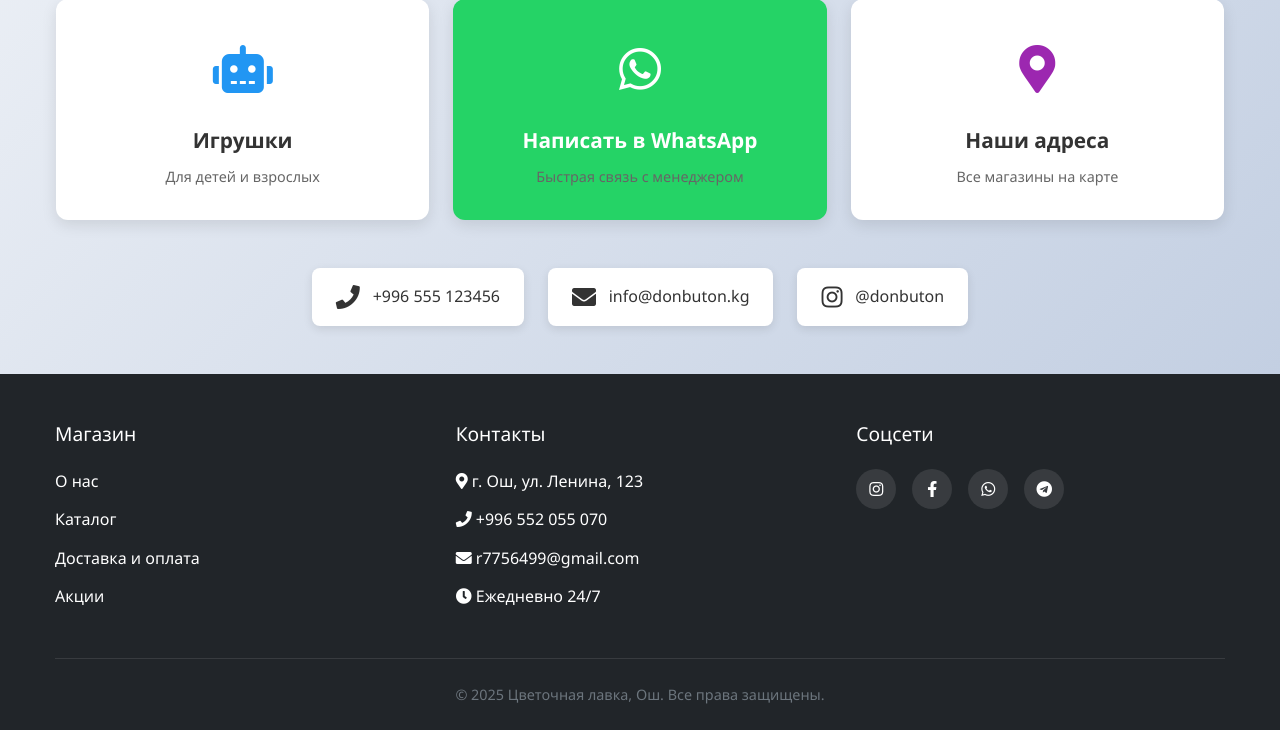
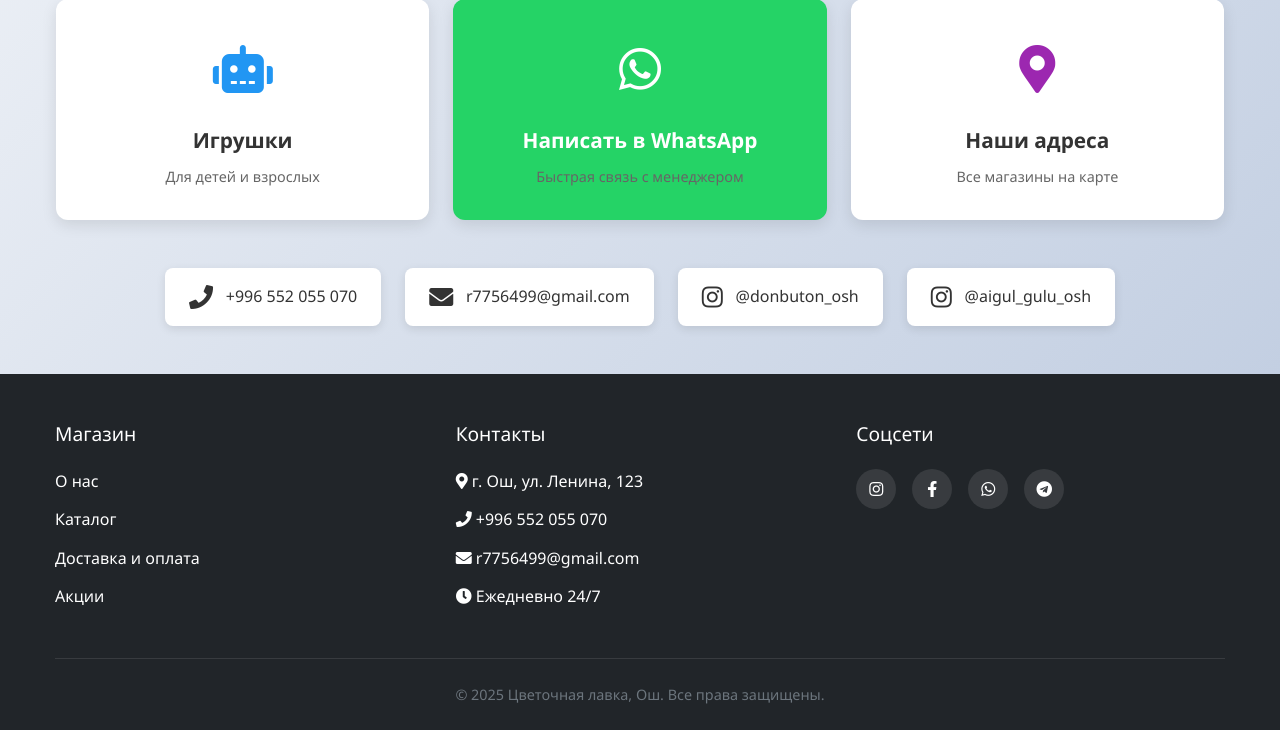
Before and after one commit to Amantur1develooper/flowers, a Django app: page /perekrestk/ in a window 1280 px wide. Shown: the part 585-1315 px from the top of the page. Run offline with Django 5.2, Linux system fonts and the light colour scheme; some libraries are stand-ins or nearby versions.

Commit message:
contact2233

```diff
--- a/core/templates/shop/main_menu.html
+++ b/core/templates/shop/main_menu.html
@@ -214,7 +214,7 @@
             </a>
 
             <!-- Цветы в горшках -->
-            <a href="{% url 'catalog_by_main_category' 'potted-plants' %}" class="menu-button potted-btn">
+            <a href="https://donbuton.kg/catalog/gorshochnye/" class="menu-button potted-btn">
                 <div class="button-icon">
                     <i class="fas fa-seedling"></i>
                 </div>
@@ -223,7 +223,7 @@
             </a>
 
             <!-- Торты -->
-            <a href="{% url 'catalog_by_main_category' 'cakes' %}" class="menu-button cakes-btn">
+            <a href="https://donbuton.kg/catalog/torty/" class="menu-button cakes-btn">
                 <div class="button-icon">
                     <i class="fas fa-birthday-cake"></i>
                 </div>
@@ -232,7 +232,7 @@
             </a>
 
             <!-- Игрушки -->
-            <a href="{% url 'catalog_by_main_category' 'toys' %}" class="menu-button toys-btn">
+            <a href="https://donbuton.kg/catalog/igrushki/" class="menu-button toys-btn">
                 <div class="button-icon">
                     <i class="fas fa-robot"></i>
                 </div>
@@ -241,7 +241,7 @@
             </a>
 
             <!-- WhatsApp -->
-            <a href="https://wa.me/996555123456?text=Здравствуйте!%20Я%20хочу%20сделать%20заказ%20в%20DonButon"
+            <a href="https://wa.me/996552055070?text=Здравствуйте!%20Я%20хочу%20сделать%20заказ%20в%20DonButon"
                target="_blank" class="menu-button whatsapp-btn">
                 <div class="button-icon">
                     <i class="fab fa-whatsapp"></i>
@@ -262,19 +262,23 @@
 
         <!-- Быстрые контакты -->
         <div class="quick-contacts">
-            <a href="tel:+996555123456" class="quick-contact">
+            <a href="tel:+996552055070" class="quick-contact">
                 <i class="fas fa-phone"></i>
-                <span>+996 555 123456</span>
+                <span>+996 552 055 070</span>
             </a>
 
-            <a href="mailto:info@donbuton.kg" class="quick-contact">
+            <a href="mailto:r7756499@gmail.com" class="quick-contact">
                 <i class="fas fa-envelope"></i>
-                <span>info@donbuton.kg</span>
+                <span>r7756499@gmail.com</span>
             </a>
 
-            <a href="https://www.instagram.com/donbuton" target="_blank" class="quick-contact">
+            <a href="https://www.instagram.com/donbuton_osh?igsh=NTRpbDljMG1lc2gy" target="_blank" class="quick-contact">
                 <i class="fab fa-instagram"></i>
-                <span>@donbuton</span>
+                <span>@donbuton_osh</span>
+            </a>
+              <a href="https://www.instagram.com/aigul_gulu_osh?igsh=YW9qN3JmdHNzOTUx" target="_blank" class="quick-contact">
+                <i class="fab fa-instagram"></i>
+                <span>@aigul_gulu_osh</span>
             </a>
         </div>
     </div>
```
